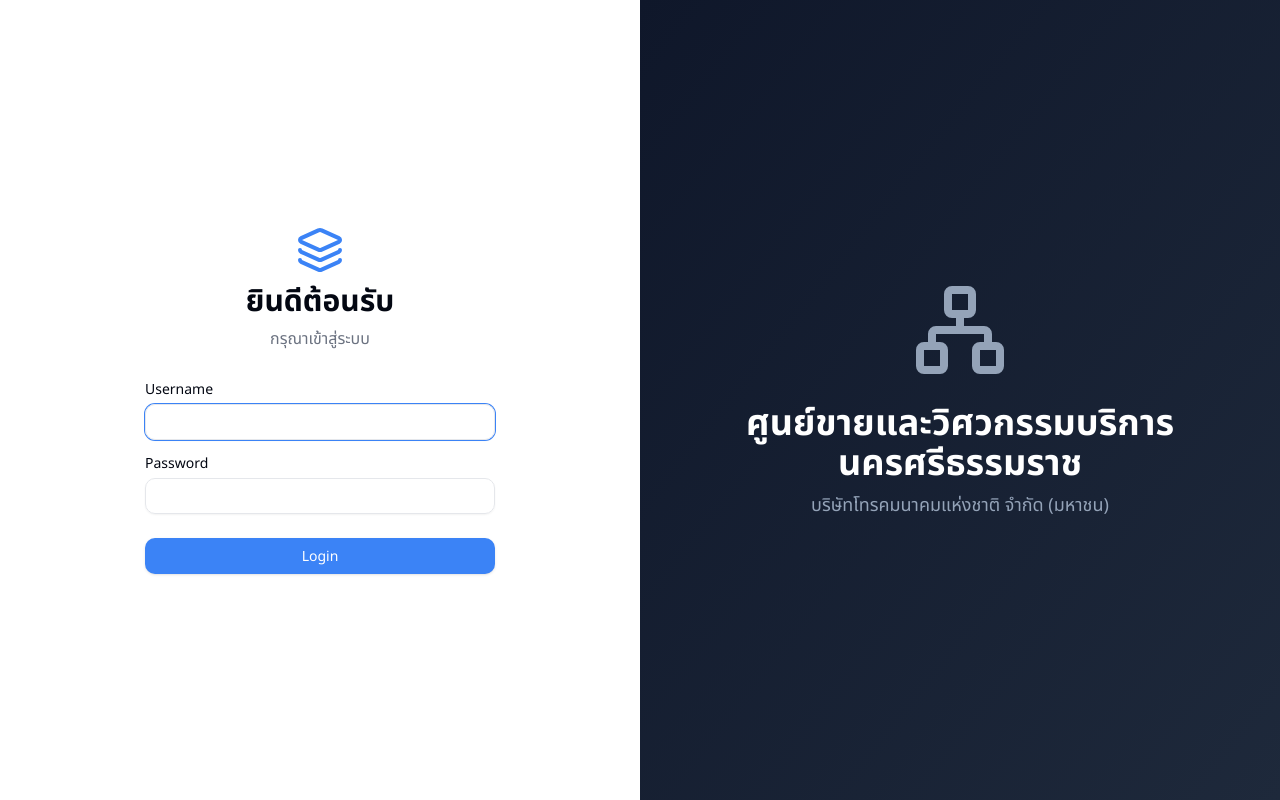
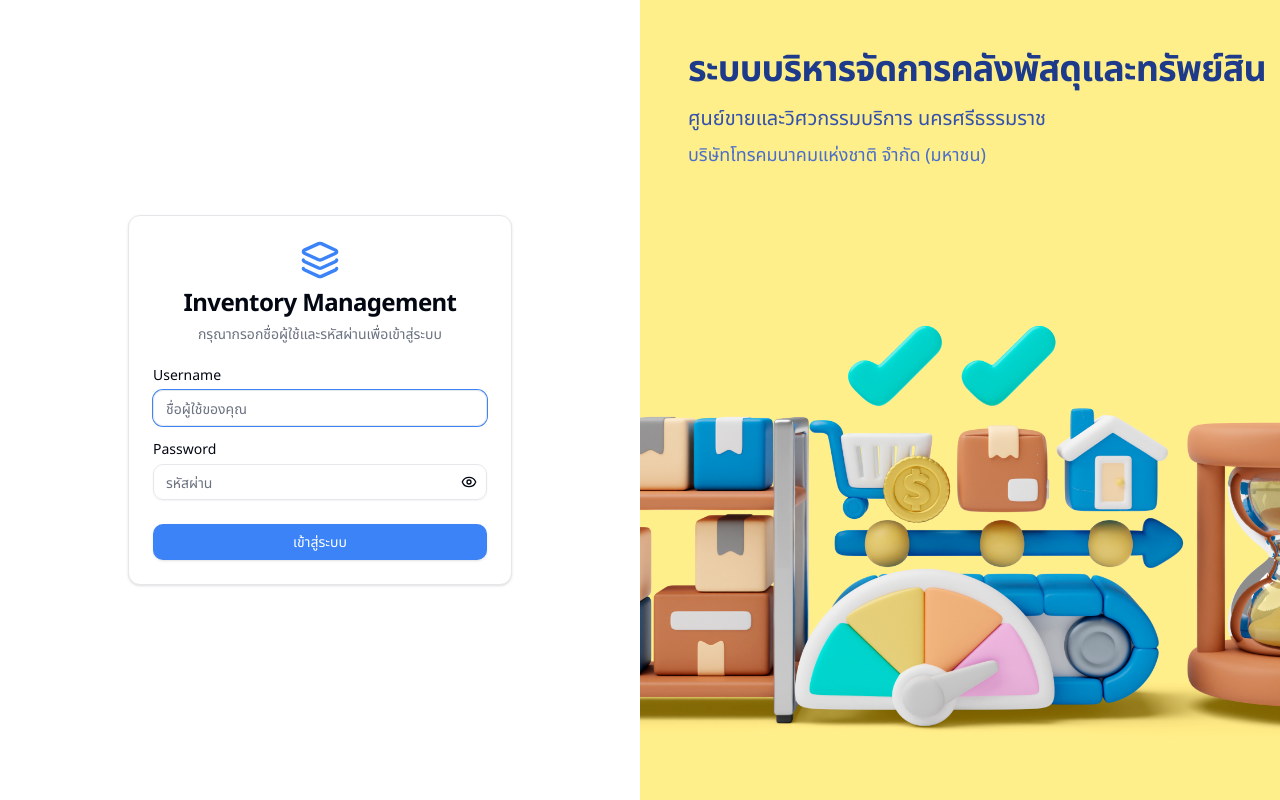
Before and after one commit to sudoaptgetupdate-y/www, a React (Vite) app in the folder ims-frontend/: page /login in a window 1280 px wide. Built offline with nearby package versions, Linux system fonts and the light colour scheme.

Commit message:
แก้idletimeoug login และแก้หน้า login ใหม่ให้สวย

```diff
--- a/ims-frontend/src/pages/LoginPage.jsx
+++ b/ims-frontend/src/pages/LoginPage.jsx
@@ -5,16 +5,18 @@
 import useAuthStore from '@/store/authStore';
 import axiosInstance from '@/api/axiosInstance';
 import { Button } from '@/components/ui/button';
+import { Card, CardContent, CardDescription, CardHeader, CardTitle } from '@/components/ui/card';
 import { Input } from '@/components/ui/input';
 import { Label } from '@/components/ui/label';
 import { toast } from 'sonner';
-import { Layers, Network } from 'lucide-react'; // --- 1. เพิ่มไอคอน Network ---
+import { Layers, Eye, EyeOff, Loader2 } from 'lucide-react';
 
 export default function LoginPage() {
     const navigate = useNavigate();
     const [username, setUsername] = useState('');
     const [password, setPassword] = useState('');
     const [isLoading, setIsLoading] = useState(false);
+    const [showPassword, setShowPassword] = useState(false);
 
     const login = useAuthStore((state) => state.login);
     const token = useAuthStore((state) => state.token);
@@ -30,11 +32,10 @@
 
             const { token, user } = response.data;
             login(token, user);
-            toast.success(`Welcome back, ${user.name}!`);
+            toast.success(`ยินดีต้อนรับคุณ ${user.name}!`);
             navigate('/dashboard');
 
-        } catch (error)
-        {
+        } catch (error) {
             console.error("Login failed:", error);
             const errorMessage = error.response?.data?.error || "Login failed. Please check your credentials.";
             toast.error(errorMessage);
@@ -49,15 +50,18 @@
 
     return (
         <div className="w-full lg:grid lg:min-h-screen lg:grid-cols-2">
-            <div className="flex items-center justify-center py-12">
-                <div className="mx-auto grid w-[350px] gap-8">
-                    <div className="grid gap-2 text-center">
-                        <Layers className="mx-auto h-12 w-12 text-primary" />
-                        <h1 className="text-3xl font-bold">ยินดีต้อนรับ</h1>
-                        <p className="text-balance text-muted-foreground">
-                            กรุณาเข้าสู่ระบบ
-                        </p>
-                    </div>
+            <div className="flex items-center justify-center py-12 px-4">
+                <Card className="mx-auto w-full max-w-sm">
+                    <CardHeader className="text-center">
+                        <Layers className="mx-auto h-10 w-10 text-primary" />
+                        <CardTitle className="text-2xl font-bold mt-4">
+                            Inventory Management
+                        </CardTitle>
+                        <CardDescription>
+                            กรุณากรอกชื่อผู้ใช้และรหัสผ่านเพื่อเข้าสู่ระบบ
+                        </CardDescription>
+                    </CardHeader>
+                    <CardContent>
                         <form onSubmit={handleSubmit}>
                             <div className="grid gap-4">
                                 <div className="grid gap-2">
@@ -68,38 +72,61 @@
                                         onChange={(e) => setUsername(e.target.value)}
                                         required
                                         autoFocus
+                                        placeholder="ชื่อผู้ใช้ของคุณ"
                                     />
                                 </div>
-                            <div className="grid gap-2">
+                                <div className="grid gap-2 relative">
                                     <Label htmlFor="password">Password</Label>
                                     <Input
                                         id="password"
-                                    type="password"
+                                        type={showPassword ? 'text' : 'password'}
                                         value={password}
                                         onChange={(e) => setPassword(e.target.value)}
                                         required
+                                        placeholder="รหัสผ่าน"
+                                        className="pr-10"
                                     />
+                                    <Button
+                                        type="button"
+                                        variant="ghost"
+                                        size="icon"
+                                        className="absolute bottom-1 right-1 h-7 w-7"
+                                        onClick={() => setShowPassword(prev => !prev)}
+                                    >
+                                        {showPassword ? <EyeOff className="h-4 w-4" /> : <Eye className="h-4 w-4" />}
+                                        <span className="sr-only">Toggle password visibility</span>
+                                    </Button>
                                 </div>
                                 <Button type="submit" className="w-full mt-2" disabled={isLoading}>
-                                {isLoading ? 'Logging in...' : 'Login'}
+                                    {isLoading && <Loader2 className="mr-2 h-4 w-4 animate-spin" />}
+                                    {isLoading ? 'กำลังเข้าสู่ระบบ...' : 'เข้าสู่ระบบ'}
                                 </Button>
                             </div>
                         </form>
+                    </CardContent>
+                </Card>
+            </div>
+            <div className="hidden lg:flex items-start p-12 relative overflow-hidden">
+                <img
+                    src="/my-backgroud.jpg"
+                    alt="Inventory Management System"
+                    className="absolute inset-0 h-full w-full object-cover"
+                />
+
+                <div className="relative z-10 text-left max-w-xl">
+                    <h2 className="text-4xl font-bold tracking-tight text-blue-900 whitespace-nowrap">
+                        ระบบบริหารจัดการคลังพัสดุและทรัพย์สิน
+                    </h2>
+                    <p className="mt-4 text-xl text-blue-800/90">
+                        ศูนย์ขายและวิศวกรรมบริการ นครศรีธรรมราช
+                    </p>
+                    {/* --- START: ส่วนที่แก้ไข --- */}
+                    <p className="mt-2 text-lg text-blue-700/80">
+                        บริษัทโทรคมนาคมแห่งชาติ จำกัด (มหาชน)
+                    </p>
+                    {/* --- END: ส่วนที่แก้ไข --- */}
                 </div>
             </div>
-            {/* --- START: แก้ไขโค้ดส่วนนี้ --- */}
-            <div className="hidden bg-gradient-to-br from-slate-900 to-slate-800 lg:flex flex-col items-center justify-center p-8 text-white">
-                 <div className="text-center">
-                    <Network className="mx-auto h-24 w-24 text-slate-400" />
-                    <h2 className="mt-6 text-4xl font-bold">
-                        ศูนย์ขายและวิศวกรรมบริการ นครศรีธรรมราช
-                    </h2>
-                    <p className="mt-2 text-lg text-slate-400">
-                        บริษัทโทรคมนาคมแห่งชาติ จำกัด (มหาชน)
-                    </p>
-                </div>
-            </div>
-            {/* --- END: จบส่วนที่แก้ไข --- */}
         </div>
     );
 }
```
Also changed, not shown: ims-frontend/public/my-backgroud.jpg (added). Lines whose indentation alone changed are shown as unchanged.
